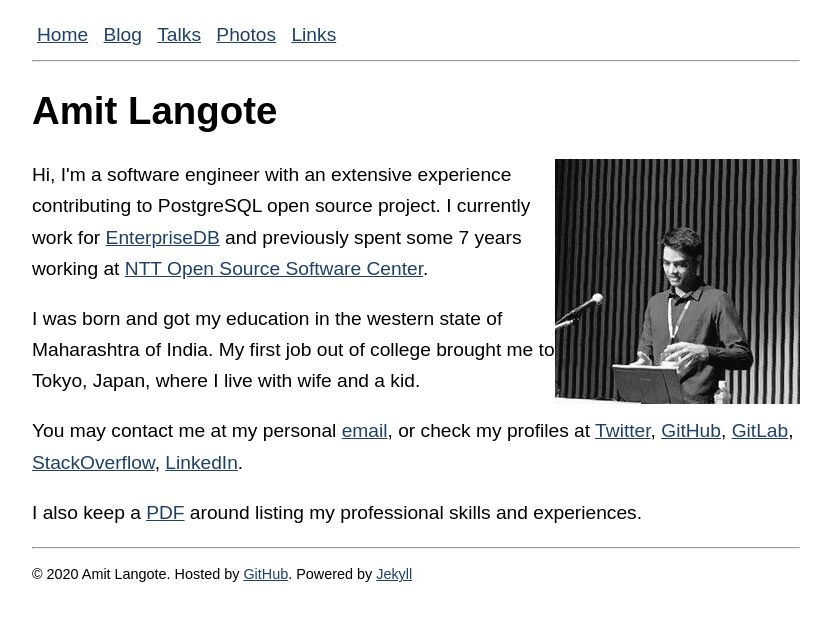
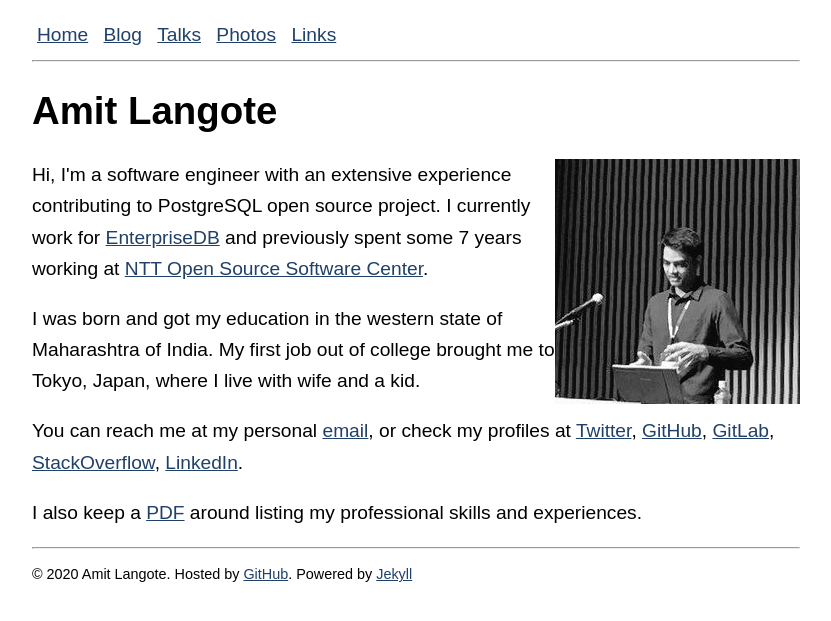
Before and after one commit to amitlan/website, a Jekyll site: the page built from index.md, in a window 1280 px wide. Shown: the top 621 px of the page, without its empty margins (224-1055 px from the left). Built offline with Jekyll 4.4.1, drawn with Linux system fonts in a browser that asks for light colours.

Commit message:
bio tweak

```diff
--- a/index.md
+++ b/index.md
@@ -20,7 +20,7 @@ and a kid.
 </p>
 
 <p>
-You may contact me at my personal <a href="mailto:amitlangote09@gmail.com">email</a>,
+You can reach me at my personal <a href="mailto:amitlangote09@gmail.com">email</a>,
 or check my profiles at
 <a href="https://twitter.com/amitlan">Twitter</a>,
 <a href="https://github.com/amitlan">GitHub</a>,
```
